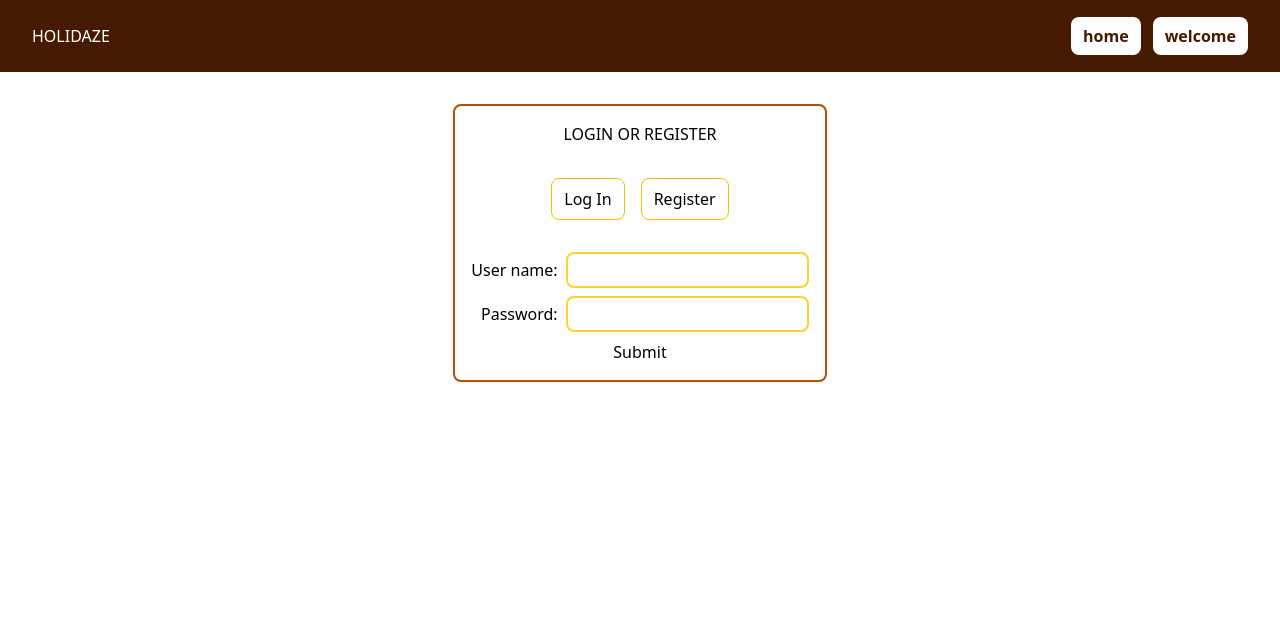
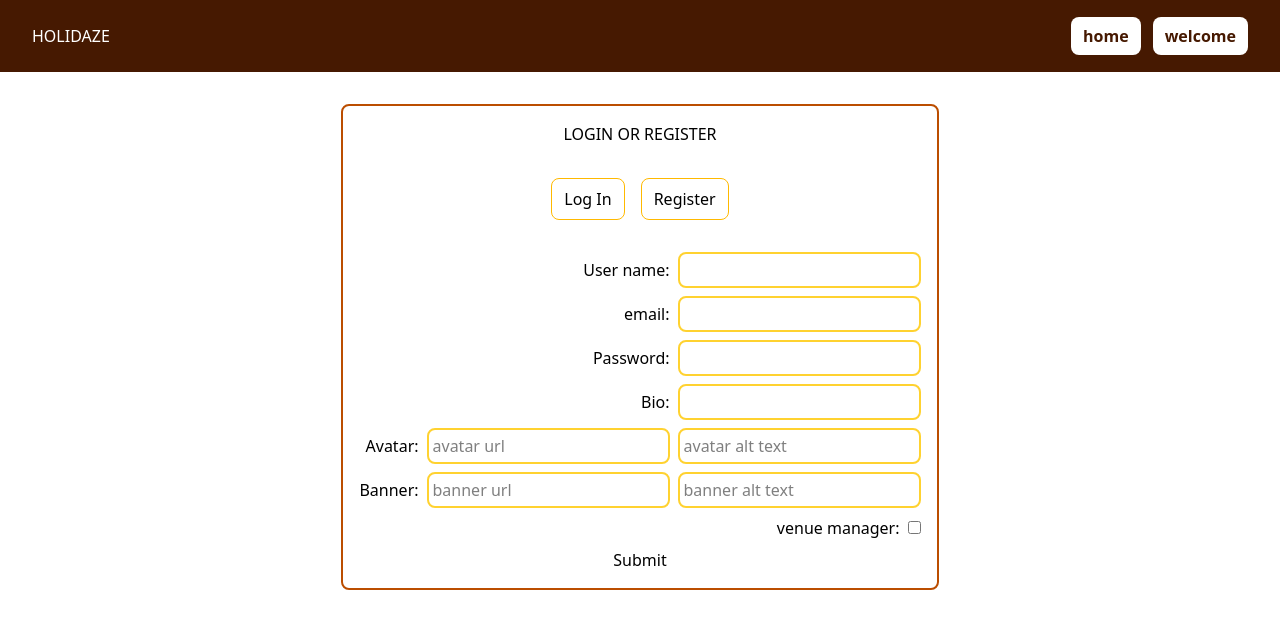
Before and after one commit to Off-Grid-Dev/project_exam2, a React (Vite) app: page /project_exam2/welcome in a window 1280 px wide. Both pictures are taken after a click on the button "Register". Shown: the top 628 px of the page. Built offline with nearby package versions, Linux system fonts and the light colour scheme.

Commit message:
mostly setup register component. taking a break for sanity

```diff
--- a/src/api/api.ts
+++ b/src/api/api.ts
@@ -6,7 +6,10 @@ import type { VenuePayload } from '../types/api/venue';
 import { createVenue } from './venues/createVenue';
 import { deleteVenue } from './venues/deleteVenue';
 import { registerUser } from './profiles/registerUser';
-import type { ProfilePayload } from '../types/api/profile';
+import type {
+  ProfilePayload,
+  RegisterProfilePayload,
+} from '../types/api/profile';
 const API_BASE = import.meta.env.VITE_API_BASE;
 export const API_VENUES = `${API_BASE}venues`;
 export const API_PROFILES = `${API_BASE}profiles`;
@@ -25,6 +28,7 @@ type FetchParams = {
   q?: string;
   venuePayload?: VenuePayload;
   profilePayload?: ProfilePayload;
+  registerProfilePayload?: RegisterProfilePayload;
   token?: string;
 };
 
@@ -62,8 +66,8 @@ const getData = (fn: string, params?: FetchParams) => {
     }
     // Profiles
     case 'register user': {
-      const { name, profilePayload } = params || {};
-      return registerUser(name, profilePayload);
+      const { registerProfilePayload } = params || {};
+      return registerUser(registerProfilePayload);
     }
   }
 };
--- a/src/api/profiles/registerUser.ts
+++ b/src/api/profiles/registerUser.ts
@@ -1,12 +1,14 @@
-import { type ApiError, type ProfileResponse } from '../../types/api/responses';
+import {
+  type ApiError,
+  type RegisterProfileResponse,
+} from '../../types/api/responses';
 import { API_PROFILES } from '../api';
-import { type ProfilePayload } from '../../types/api/profile';
+import { type RegisterProfilePayload } from '../../types/api/profile';
 
 export const registerUser = async (
-  name?: string,
-  payload?: ProfilePayload,
-): Promise<ProfileResponse> => {
-  const url = `${API_PROFILES}/${name}`;
+  payload?: RegisterProfilePayload,
+): Promise<RegisterProfileResponse> => {
+  const url = `${API_PROFILES}/register`;
 
   const response = await fetch(url, {
     method: 'PUT',
--- a/src/components/Register.tsx
+++ b/src/components/Register.tsx
@@ -1,38 +1,159 @@
-import { useEffect, useState, type ChangeEvent } from 'react';
+import { getData } from '../api/api';
+import { useEffect, useState, type ChangeEvent, type FormEvent } from 'react';
+import type { RegisterProfilePayload } from '../types/api/profile';
 
 export const RegisterForm = () => {
-  const [userName, setUserName] = useState<string | undefined>(undefined);
-  const [password, setPassword] = useState<string | undefined>(undefined);
+  const [userInfo, setUserInfo] = useState<RegisterProfilePayload>({
+    name: '',
+    email: '',
+    password: '',
+    bio: '',
+    avatar: {
+      url: '',
+      alt: '',
+    },
+    banner: {
+      url: '',
+      alt: '',
+    },
+    venueManager: false,
+  });
 
-  function handleEnterUserName(e: ChangeEvent<HTMLInputElement>) {
-    setUserName(e.target.value);
+  function handleUserInfo(e: ChangeEvent<HTMLInputElement>) {
+    if (
+      e.target.name === 'avatar.url' ||
+      e.target.name === 'avatar.alt' ||
+      e.target.name === 'banner.url' ||
+      e.target.name === 'banner.alt'
+    ) {
+      const elName = e.target.name;
+      const [parent, child] = elName.split('.');
+      setUserInfo({
+        ...userInfo,
+        [parent]: {
+          ...userInfo[parent as 'avatar' | 'banner'],
+          [child]: e.target.value,
+        },
+      });
+      return;
+    }
+    if (e.target.type === 'checkbox') {
+      setUserInfo({
+        ...userInfo,
+        venueManager: e.target.checked ? true : false,
+      });
+      return;
+    }
+    setUserInfo({ ...userInfo, [e.target.id]: e.target.value });
   }
-  function handleEnterPassword(e: ChangeEvent<HTMLInputElement>) {
-    setPassword(e.target.value);
+
+  function handleSubmit(e: FormEvent) {
+    e.preventDefault();
+    getData('register user', {});
   }
 
   useEffect(() => {
-    console.log(`user name: ${userName}`, `password: ${password}`);
-  }, [userName, password]);
+    console.log(
+      `\n\tname: ${userInfo.name}
+    email: ${userInfo.email}
+    password: ${userInfo.password}
+    bio: ${userInfo.bio}
+    avatar:\n\t\turl: ${userInfo.avatar?.url}\n\t\talt: ${userInfo.avatar?.alt}
+    banner:\n\t\turl: ${userInfo.banner?.url}\n\t\talt: ${userInfo.banner?.alt}
+    venue manager: ${userInfo.venueManager}`,
+    );
+  }, [userInfo]);
 
   return (
-    <form className='grid gap-2'>
-      <label htmlFor='userName' className='text-right'>
+    <form onSubmit={handleSubmit} className='grid gap-2'>
+      <label htmlFor='name' className='text-right'>
         User name:
         <input
+          id='name'
           type='text'
-          value={userName ?? ''}
+          value={userInfo.name}
           className='ml-2 rounded-lg border-2 border-amber-300 p-1'
-          onChange={handleEnterUserName}
+          onChange={handleUserInfo}
+        />
+      </label>
+      <label htmlFor='email' className='text-right'>
+        email:
+        <input
+          id='email'
+          type='text'
+          value={userInfo.email}
+          className='ml-2 rounded-lg border-2 border-amber-300 p-1'
+          onChange={handleUserInfo}
         />
       </label>
       <label htmlFor='password' className='text-right'>
         Password:
         <input
+          id='password'
           type='text'
-          value={password ?? ''}
+          value={userInfo.password}
           className='ml-2 rounded-lg border-2 border-amber-300 p-1'
-          onChange={handleEnterPassword}
+          onChange={handleUserInfo}
+        />
+      </label>
+      <label htmlFor='bio' className='text-right'>
+        Bio:
+        <input
+          id='bio'
+          type='text'
+          value={userInfo.bio}
+          className='ml-2 rounded-lg border-2 border-amber-300 p-1'
+          onChange={handleUserInfo}
+        />
+      </label>
+      <label htmlFor='avatar' className='text-right'>
+        Avatar:
+        <input
+          id='avatar'
+          name='avatar.url'
+          type='text'
+          value={userInfo.avatar?.url}
+          className='ml-2 rounded-lg border-2 border-amber-300 p-1'
+          onChange={handleUserInfo}
+          placeholder='avatar url'
+        />
+        <input
+          name='avatar.alt'
+          type='text'
+          value={userInfo.avatar?.alt}
+          className='ml-2 rounded-lg border-2 border-amber-300 p-1'
+          onChange={handleUserInfo}
+          placeholder='avatar alt text'
+        />
+      </label>
+      <label htmlFor='banner' className='text-right'>
+        Banner:
+        <input
+          id='banner'
+          name='banner.url'
+          type='text'
+          value={userInfo.banner?.url}
+          className='ml-2 rounded-lg border-2 border-amber-300 p-1'
+          onChange={handleUserInfo}
+          placeholder='banner url'
+        />
+        <input
+          type='text'
+          name='banner.alt'
+          value={userInfo.banner?.alt}
+          className='ml-2 rounded-lg border-2 border-amber-300 p-1'
+          onChange={handleUserInfo}
+          placeholder='banner alt text'
+        />
+      </label>
+      <label htmlFor='venueManager' className='text-right'>
+        venue manager:
+        <input
+          id='venueManager'
+          type='checkbox'
+          checked={userInfo.venueManager}
+          className='ml-2 p-1'
+          onChange={handleUserInfo}
         />
       </label>
       <button>Submit</button>
--- a/src/types/api/responses.ts
+++ b/src/types/api/responses.ts
@@ -1,13 +1,24 @@
 import type { Profile } from './profile';
-
 import type { Venue } from './venue';
-
 import type { Booking } from './booking';
+import type { Media } from './media';
 
 export type ApiError = {
   errors: { message: string }[];
   status: string;
   statusCode: number;
+};
+
+export type RegisterProfileResponse = {
+  data: {
+    name: string;
+    email: string;
+    bio: string;
+    avatar: Media;
+    banner: Media;
+    venueManager: boolean;
+  };
+  meta: Record<string, unknown>;
 };
 
 export type ProfileResponse = {
```
Also changed, not shown: src/types/api/profile.ts (+10 -0 lines), 1 other file (tests, documents, lock files or other folders).
